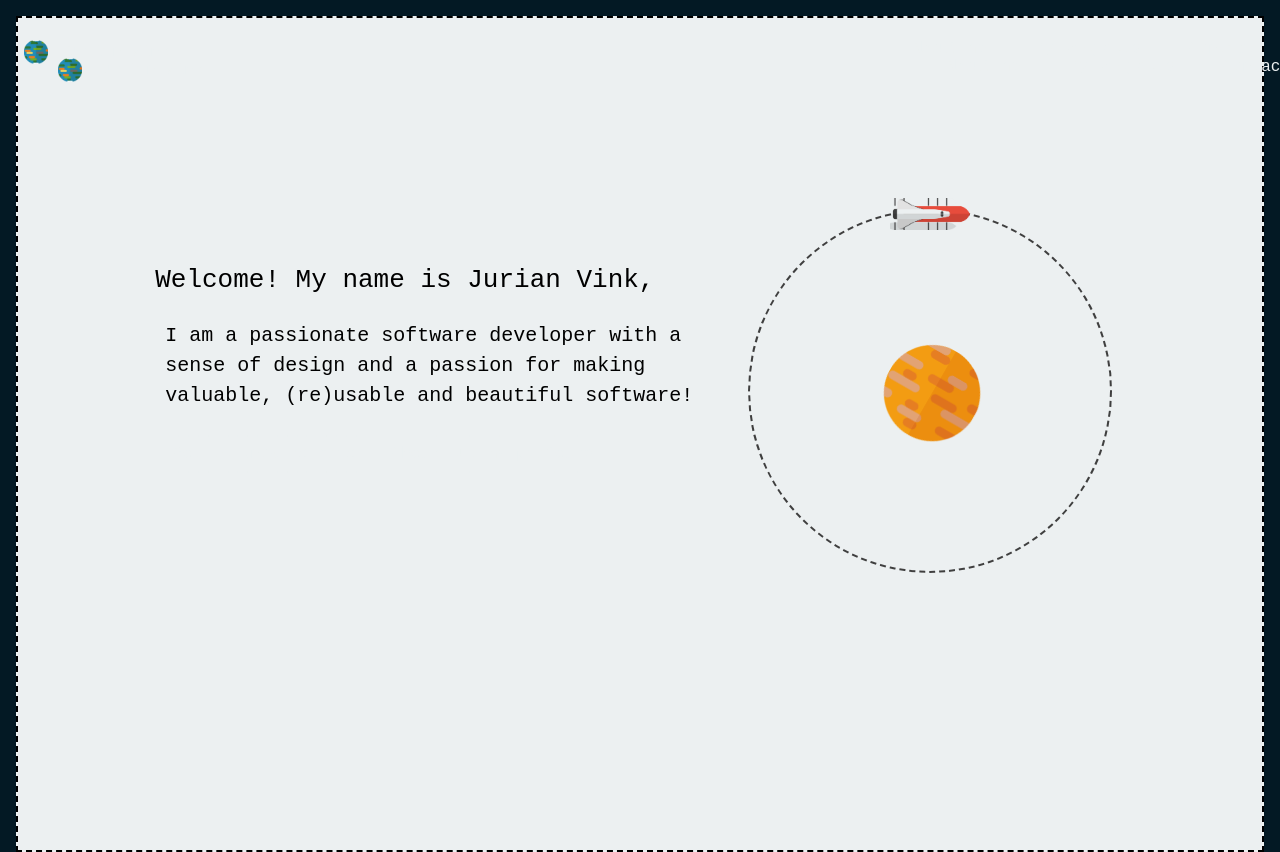
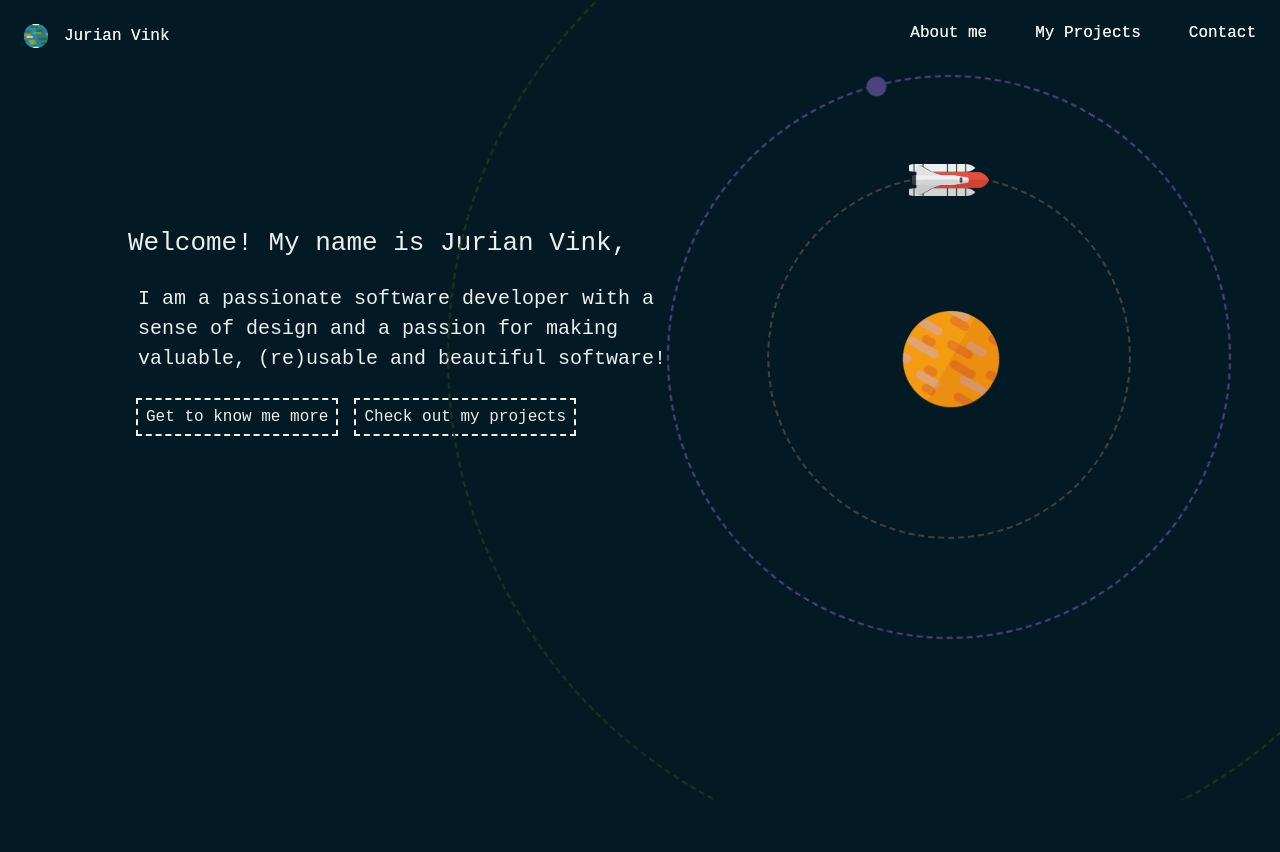
Before and after one commit to jvink/portfolio, a React (Create React App) app: page / in a window 1280 px wide. After the commit the page ends 800 px from the top, so only its background shows below. Built offline with nearby package versions, Linux system fonts and the light colour scheme.

Commit message:
updated about me

```diff
--- a/package.json
+++ b/package.json
@@ -3,6 +3,7 @@
   "version": "0.1.0",
   "private": true,
   "dependencies": {
+    "moment": "^2.24.0",
     "npm": "^6.8.0",
     "react": "^16.8.3",
     "react-dom": "^16.8.3",
--- /dev/null
+++ b/src/About/About.js
@@ -0,0 +1,25 @@
+import React from 'react';
+import moment from 'moment';
+
+class About extends React.Component {
+    render() {
+        return (
+            <div className="content-wrapper">
+                <p>
+                    <h2>Introduction</h2>
+                    Hi there, my name is Jurian Vink. I am a {moment("1998-09-28").toNow(true)} old student, living in the Netherlands.
+                    <br/>
+                    I am in my second year of my study Computer Science at Hogeschool Rotterdam. This study is about programming, analysing, setting up requirements and communication all the parties involved.
+                    <br/>
+                    <h2>Experience</h2>
+                    I achieved most of my experience at my current work, <a style={{color: 'green'}} href="https://gdksoftware.nl/" target="_blank">GDK Software</a>.
+                    The employees were experienced programmers who teached me fundemental industry coding standards, object orientated programming, advanced programming patterns, working in agile and teamwork.
+                    <br/>
+                    I have participated in smaller up to larger scaled projects for all sorts of customers.
+                </p>
+            </div>
+        );
+    }
+}
+
+export default About;
--- a/src/Header/header.css
+++ b/src/Header/header.css
@@ -3,6 +3,7 @@
     padding: 1.5em;
     position: fixed;
     width: 100%;
+    z-index: 10;
 }
 
 .earth {
--- a/src/Home/Home.css
+++ b/src/Home/Home.css
@@ -2,6 +2,7 @@
   margin: 0;
   padding: 0;
   height: 100%;
+  overflow: hidden;
 }
 
 .front-page-wrapper {
@@ -45,6 +46,50 @@
   left: -13px;
 }
 
+#middle-orbit {
+  position: absolute;
+  width: 560px;
+  height: 560px;
+  top: -100px;
+  left: -100px;
+  border: 2px #4A437F dashed;
+  border-radius: 100%;
+  -webkit-animation: spin-right 60s linear infinite;
+  animation: spin-right 60s linear infinite;
+}
+
+.middle-orbit-cirlces {
+  position: absolute;
+  top: 72px;
+  left: 72px;
+  height: 20px;
+  width: 20px;
+  border-radius: 100%;
+  background-color: #4A437F;
+}
+
+#outer-orbit {
+  position: absolute;
+  width: 1000px;
+  height: 1000px;
+  top: -320px;
+  left: -320px;
+  border: 2px #1d3519 dashed;
+  border-radius: 100%;
+  -webkit-animation: spin-right 120s linear infinite;
+  animation: spin-right 120s linear infinite;
+}
+
+.outer-orbit-cirlces {
+  position: absolute;
+  top: 112px;
+  left: 150px;
+  height: 30px;
+  width: 30px;
+  border-radius: 100%;
+  background-color: #4a923d;
+}
+
 .content {
   flex: 1;
   height: 100%;
--- a/src/Home/Home.js
+++ b/src/Home/Home.js
@@ -23,6 +23,12 @@ class App extends Component {
           <div className="content">
             <div id="circle-orbit-container">
               <img src={planet} className="planet" alt="planet" />
+              <div id="outer-orbit">
+                <div class="outer-orbit-cirlces"></div>
+              </div>
+              <div id="middle-orbit">
+                <div class="middle-orbit-cirlces"></div>
+              </div>
               <div id="inner-orbit">
                 <div class="inner-orbit-cirlces"></div>
                 <img src={spaceship} className="inner-orbit-cirlces" alt="satellite" style={{width: '2em', height: 'auto'}}/>
--- a/src/Projects/Projects.css
+++ b/src/Projects/Projects.css
@@ -1,15 +1,34 @@
 .projects-wrapper {
     display: flex;
+    flex-direction: column;
 }
 
-.wrapper {
-    border: black dashed 2px;
-    background-color: #ecf0f1;
+.project-wrapper {
+    background-color: #07293a;
     padding: 1em;
-    margin: 1em;
-    color: black;
+    margin-left: auto;
+    margin-right: auto;
+    margin-bottom: 2em;
+    color: #ecf0f1;
+    width: 40%;
+    text-align: center;
+    display: flex;
+    flex-direction: column;
 }
 
 .image {
-    max-width: 240px;
+    max-height: 100%;
+    width: 100%;
 }
+
+.image-wrapper {
+    margin: auto;
+    background-color: white;
+    border-radius: 4px;
+    padding: 4px;
+    width: 30%;
+}
+
+.date {
+    position: absolute;
+}
--- a/src/Projects/Projects.js
+++ b/src/Projects/Projects.js
@@ -12,11 +12,17 @@ class Projects extends Component {
                 <div className="projects-wrapper">
                     {projects.map((project) => {
                         return (
-                            <div className="wrapper">
-                                <img className="image" src={project.coverImage}/>
-                                <b>{project.name}</b>
+                            <div className="project-wrapper">
+                                <span className="date">{project.beginDate}</span>
+                                <div className="image-wrapper">
+                                    <img className="image" src={project.coverImage}/>
+                                </div>
+                                <br/>
+                                <h3>{project.name}</h3>
                                 <p>{project.shortDescription}</p>
-                                <button className="button-reversed">Read more</button>
+                                <div className="actions">
+                                    <button>Read more</button>
+                                </div>
                             </div>
                         );
                     })}
--- a/src/Router/Main.js
+++ b/src/Router/Main.js
@@ -2,12 +2,13 @@ import React from 'react';
 import { Switch, Route } from 'react-router-dom';
 import Home from '../Home/Home';
 import Projects from '../Projects/Projects';
+import About from '../About/About';
 
 const Main = () => (
     <main>
         <Switch>
             <Route exact path="/" component={Home} />
-            <Route exact path="/about" component={Home} />
+            <Route exact path="/about" component={About} />
             <Route exact path="/projects" component={Projects} />
             <Route exact path="/contact" component={Home} />
         </Switch>
```
Also changed, not shown: 1 other file (tests, documents, lock files or other folders).
